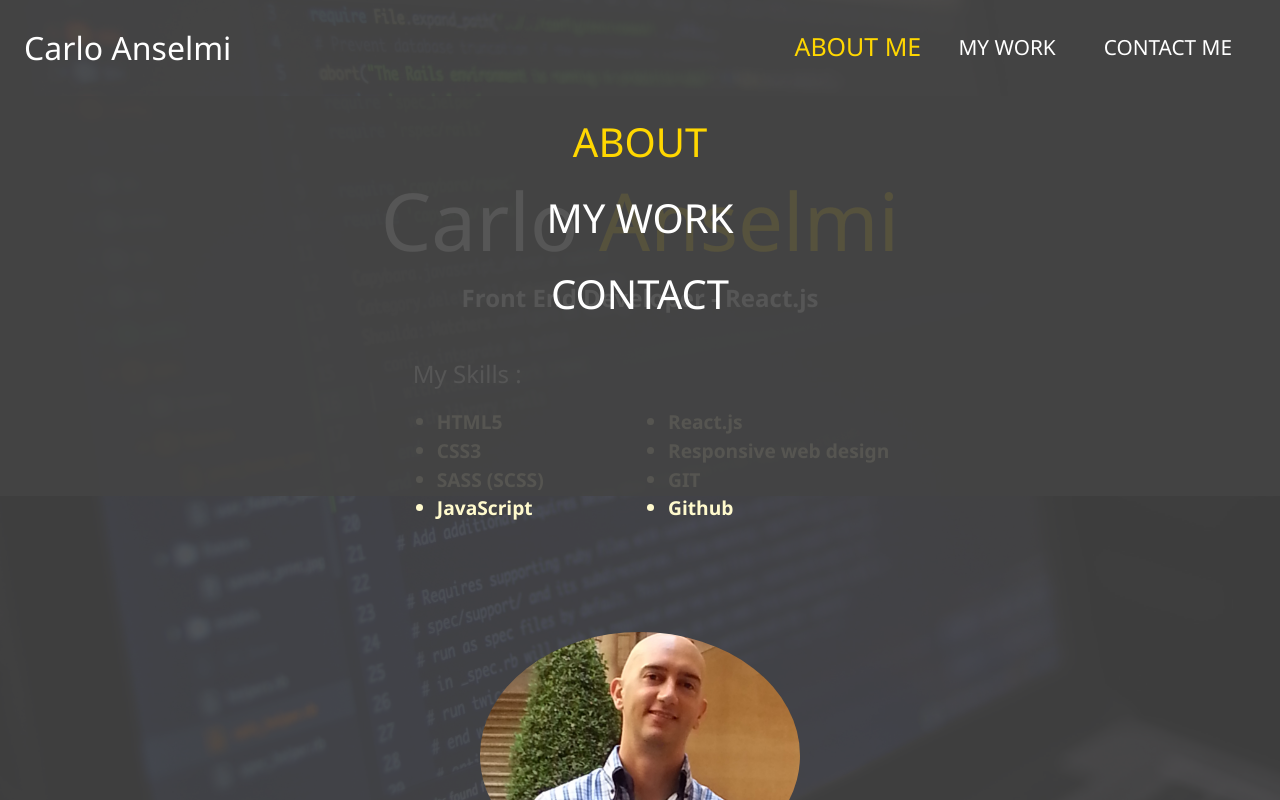
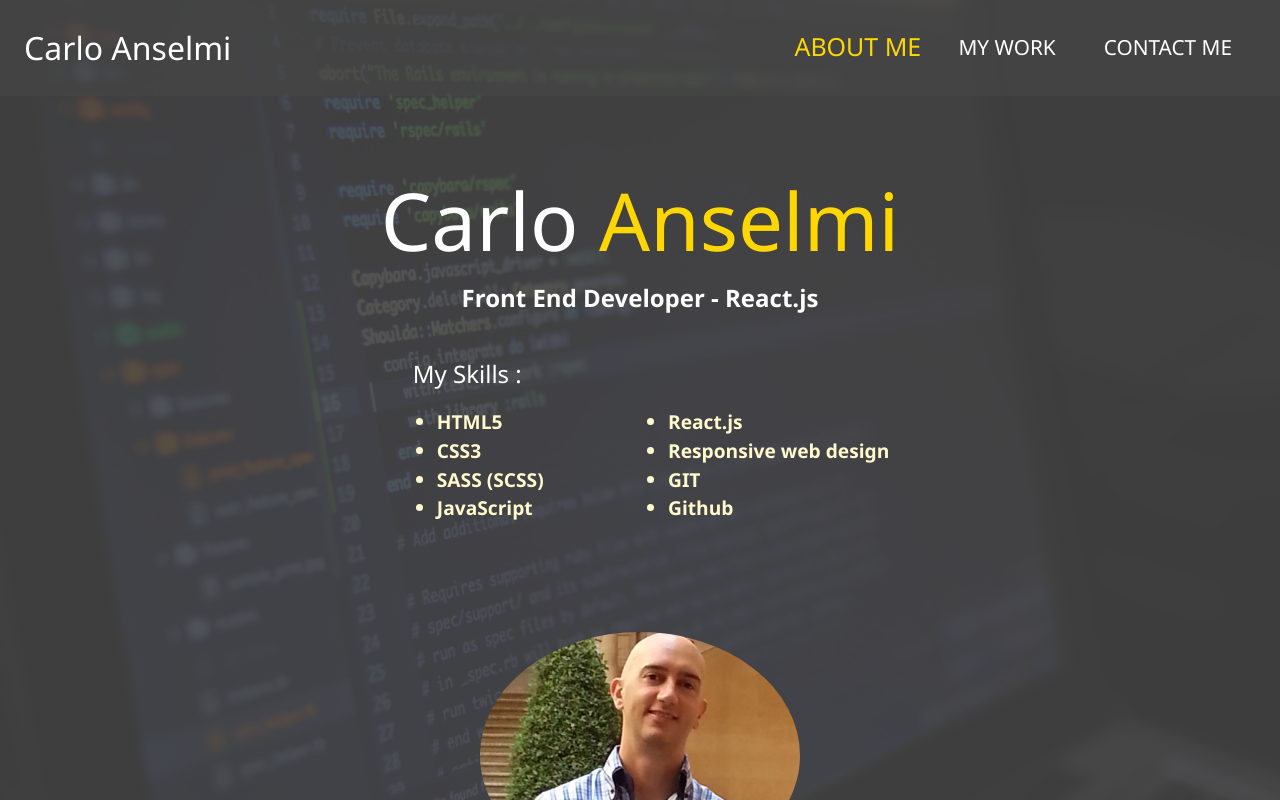
Before and after one commit to fdcoder81/portfolio2019, a React (Create React App) app: page / in a window 1280 px wide. Shown: the top 800 px of the page. Built offline with nearby package versions, Linux system fonts and the light colour scheme.

Commit message:
Finished toggle menu.

```diff
--- a/src/App.js
+++ b/src/App.js
@@ -12,7 +12,6 @@ function App() {
     <div className="container">
       <BrowserRouter>
         <Header />
-        <ToggleMenu />
         <Route path="/" exact component={Main} />
         <Route path="/portfolio" component={Portfolio} />
         <Route path="/contact" component={Contact} />
--- a/src/Header.js
+++ b/src/Header.js
@@ -1,6 +1,7 @@
 import React from "react";
 import { NavLink } from "react-router-dom";
 import "./Header.scss";
+import ToggleMenu from "./ToggleMenu";
 
 class Header extends React.Component {
   state = { toggle: false };
@@ -12,11 +13,11 @@ class Header extends React.Component {
   };
 
   render() {
-    const isToggle = this.state.toggle;
+    let isToggle = this.state.toggle;
     const isActive = "isActive";
-    console.log(isToggle);
 
     return (
+      <div>
         <div id="header">
           <nav>
             <div
@@ -51,6 +52,8 @@ class Header extends React.Component {
             </ul>
           </nav>
         </div>
+        {isToggle ? <ToggleMenu BtnClick={this.BtnClick} /> : ""}
+      </div>
     );
   }
 }
--- a/src/ToggleMenu.js
+++ b/src/ToggleMenu.js
@@ -6,7 +6,7 @@ class ToggleMenu extends React.Component {
   render() {
     return (
       <div id="toggle-box">
-        <ul>
+        <ul onClick={this.props.BtnClick}>
           <NavLink to="/" exact activeClassName="active">
             <li>About</li>
           </NavLink>
--- a/src/ToggleMenu.scss
+++ b/src/ToggleMenu.scss
@@ -2,6 +2,7 @@
   width: 100%;
   background: rgba(#444, 0.9);
   position: absolute;
+  z-index: 10;
 
   ul {
     list-style: none;
```
Lines whose indentation alone changed are shown as unchanged.
